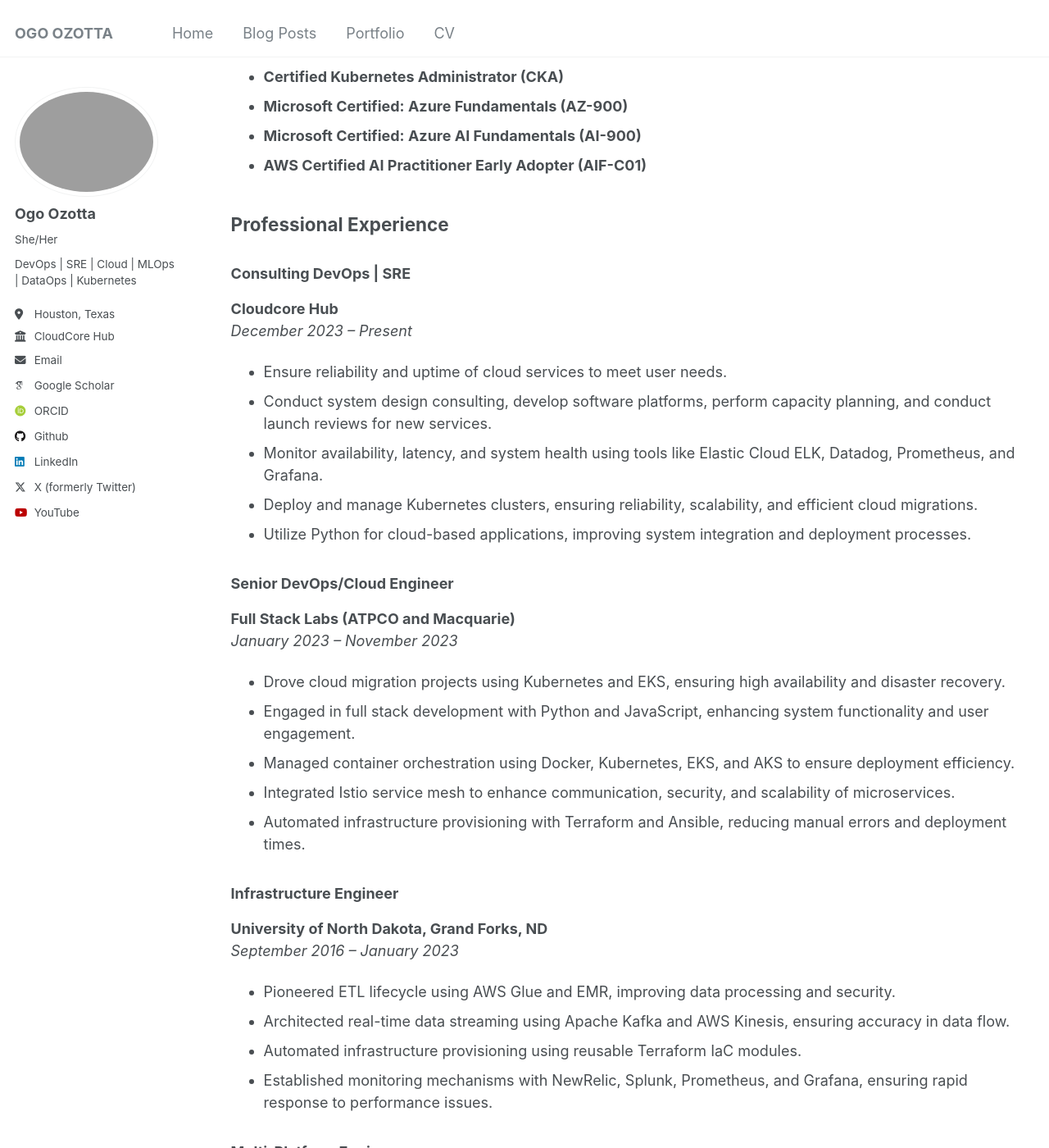
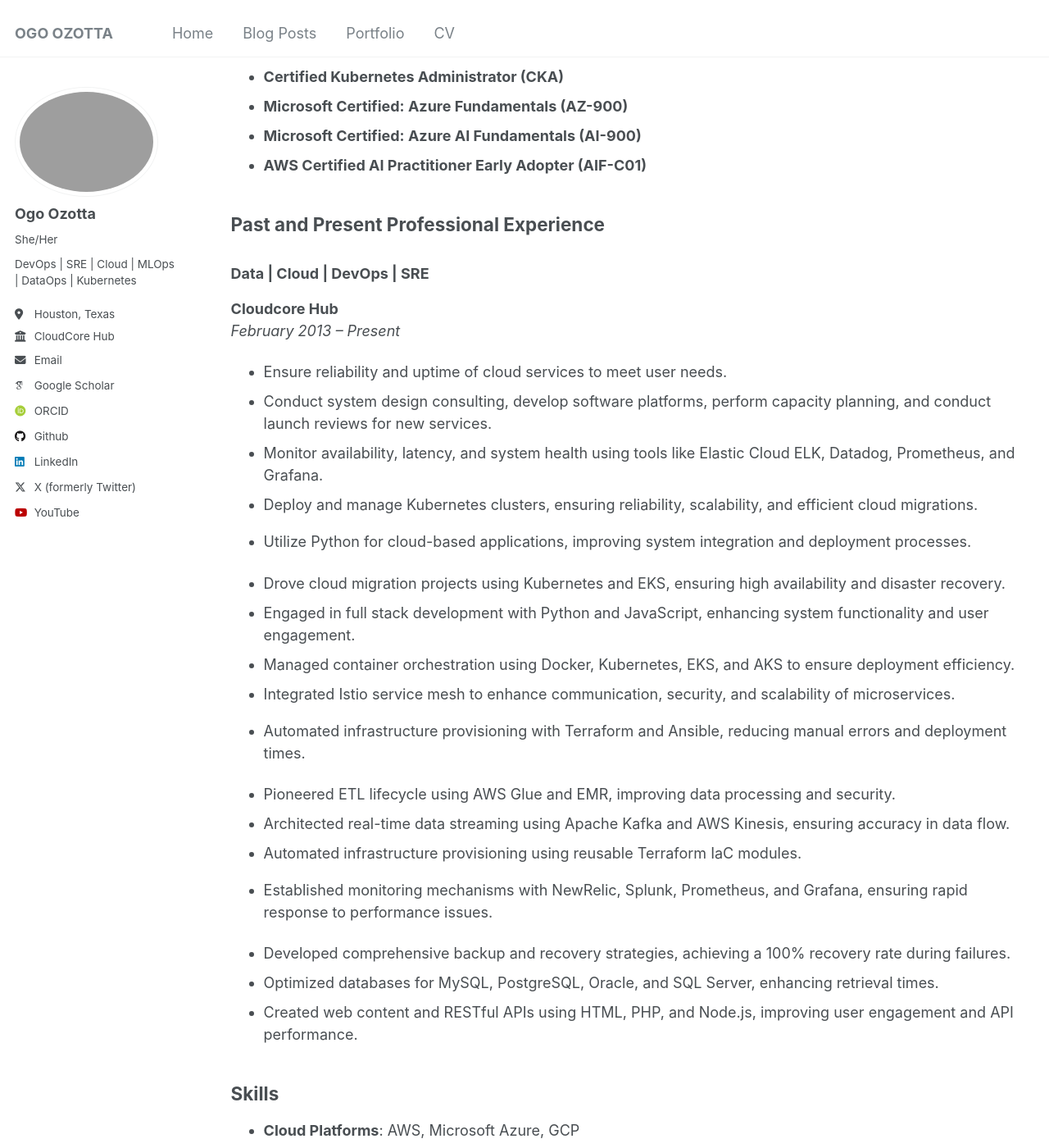
Before and after one commit to ogochukwu-ozotta/blog, a Jekyll site: the page built from _pages/cv.md, in a window 1280 px wide and 1400 px high, scrolled down 549 px. Shown: the whole window at 82% size. Built offline with Jekyll 4.4.1, drawn with Linux system fonts in a browser that asks for light colours; some web fonts are replaced; some of the changed text lies outside the part shown.

Commit message:
Update cv.md

```diff
--- a/_pages/cv.md
+++ b/_pages/cv.md
@@ -29,11 +29,11 @@ redirect_from:
 - **Microsoft Certified: Azure AI Fundamentals (AI-900)**
 - **AWS Certified AI Practitioner Early Adopter (AIF-C01)**
 
-## Professional Experience
+## Past and Present Professional Experience
 
-### Consulting DevOps | SRE
+### Data | Cloud | DevOps | SRE
 **Cloudcore Hub**
-*December 2023 – Present*
+*February 2013 – Present*
 
 - Ensure reliability and uptime of cloud services to meet user needs.
 - Conduct system design consulting, develop software platforms, perform capacity planning, and conduct launch reviews for new services.
@@ -41,28 +41,16 @@ redirect_from:
 - Deploy and manage Kubernetes clusters, ensuring reliability, scalability, and efficient cloud migrations.
 - Utilize Python for cloud-based applications, improving system integration and deployment processes.
 
-### Senior DevOps/Cloud Engineer
-**Full Stack Labs (ATPCO and Macquarie)**
-*January 2023 – November 2023*
-
 - Drove cloud migration projects using Kubernetes and EKS, ensuring high availability and disaster recovery.
 - Engaged in full stack development with Python and JavaScript, enhancing system functionality and user engagement.
 - Managed container orchestration using Docker, Kubernetes, EKS, and AKS to ensure deployment efficiency.
 - Integrated Istio service mesh to enhance communication, security, and scalability of microservices.
 - Automated infrastructure provisioning with Terraform and Ansible, reducing manual errors and deployment times.
 
-### Infrastructure Engineer
-**University of North Dakota, Grand Forks, ND**
-*September 2016 – January 2023*
-
 - Pioneered ETL lifecycle using AWS Glue and EMR, improving data processing and security.
 - Architected real-time data streaming using Apache Kafka and AWS Kinesis, ensuring accuracy in data flow.
 - Automated infrastructure provisioning using reusable Terraform IaC modules.
 - Established monitoring mechanisms with NewRelic, Splunk, Prometheus, and Grafana, ensuring rapid response to performance issues.
-
-### Multi-Platform Engineer
-**Intertek – Swede Control**
-*February 2013 – August 2016*
 
 - Developed comprehensive backup and recovery strategies, achieving a 100% recovery rate during failures.
 - Optimized databases for MySQL, PostgreSQL, Oracle, and SQL Server, enhancing retrieval times.
```
